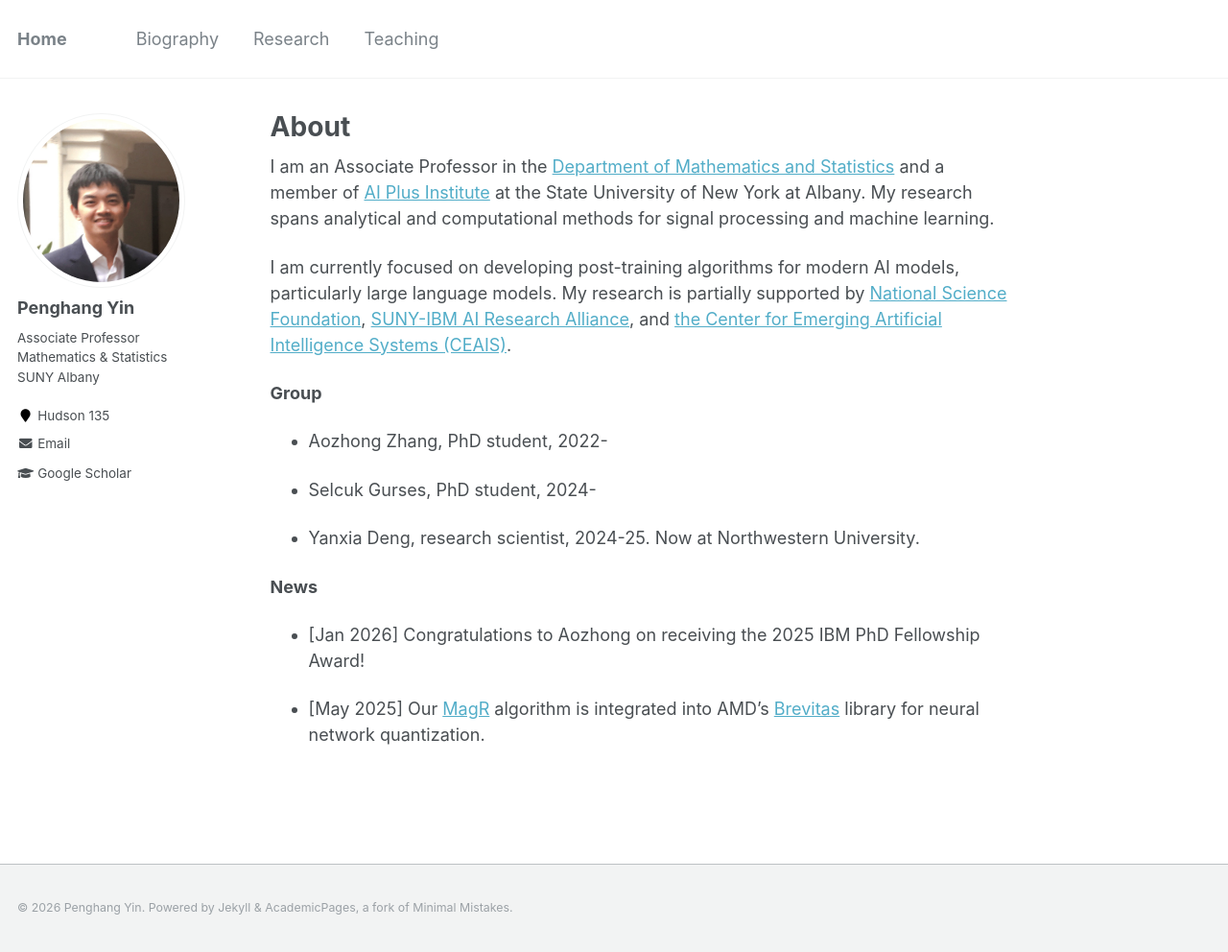
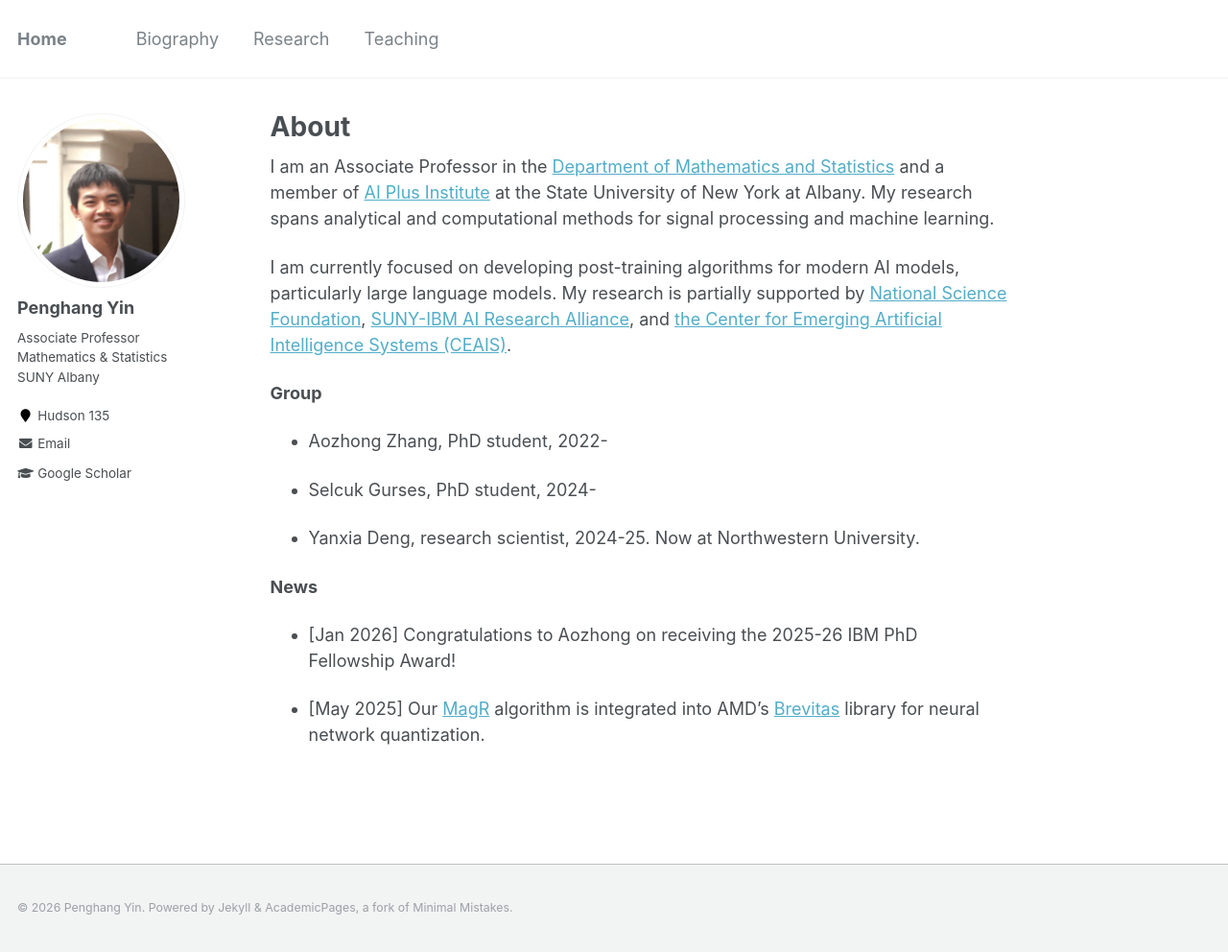
Before and after one commit to yin-penghang/yin-penghang.github.io, a Jekyll site: the page built from _pages/about.md, in a window 1280 px wide and 992 px high. Shown: the whole window at 96% size. Built offline with Jekyll 4.4.1, drawn with Linux system fonts in a browser that asks for light colours.

Commit message:
Update award year for Aozhong's fellowship

```diff
--- a/_pages/about.md
+++ b/_pages/about.md
@@ -21,6 +21,6 @@
 
 **News**
 
-- [Jan 2026] Congratulations to Aozhong on receiving the 2025 IBM PhD Fellowship Award!
+- [Jan 2026] Congratulations to Aozhong on receiving the 2025-26 IBM PhD Fellowship Award!
 
 - [May 2025] Our [MagR](https://proceedings.neurips.cc/paper_files/paper/2024/file/9a987c98a7f36cc83f9065df3ca4f9e0-Paper-Conference.pdf) algorithm is integrated into AMD's [Brevitas](https://github.com/Xilinx/brevitas) library for neural network quantization.
```
